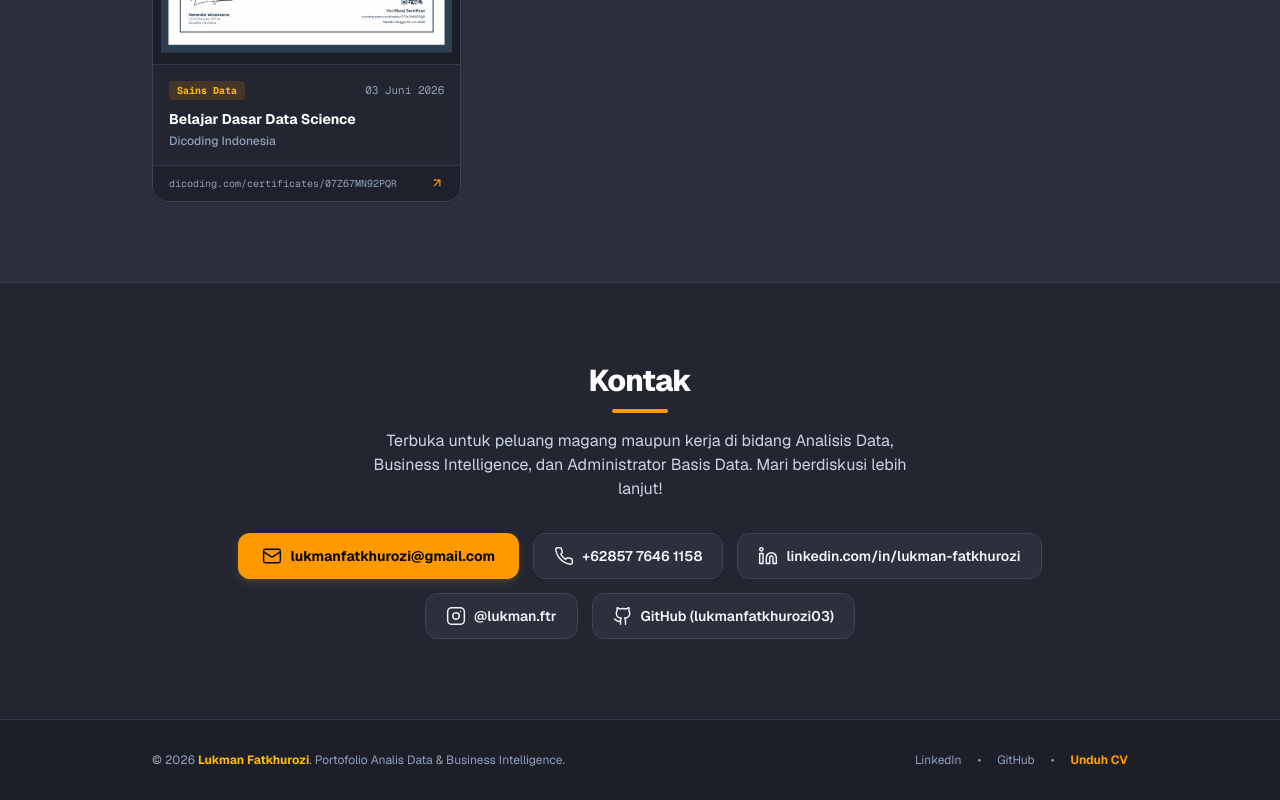
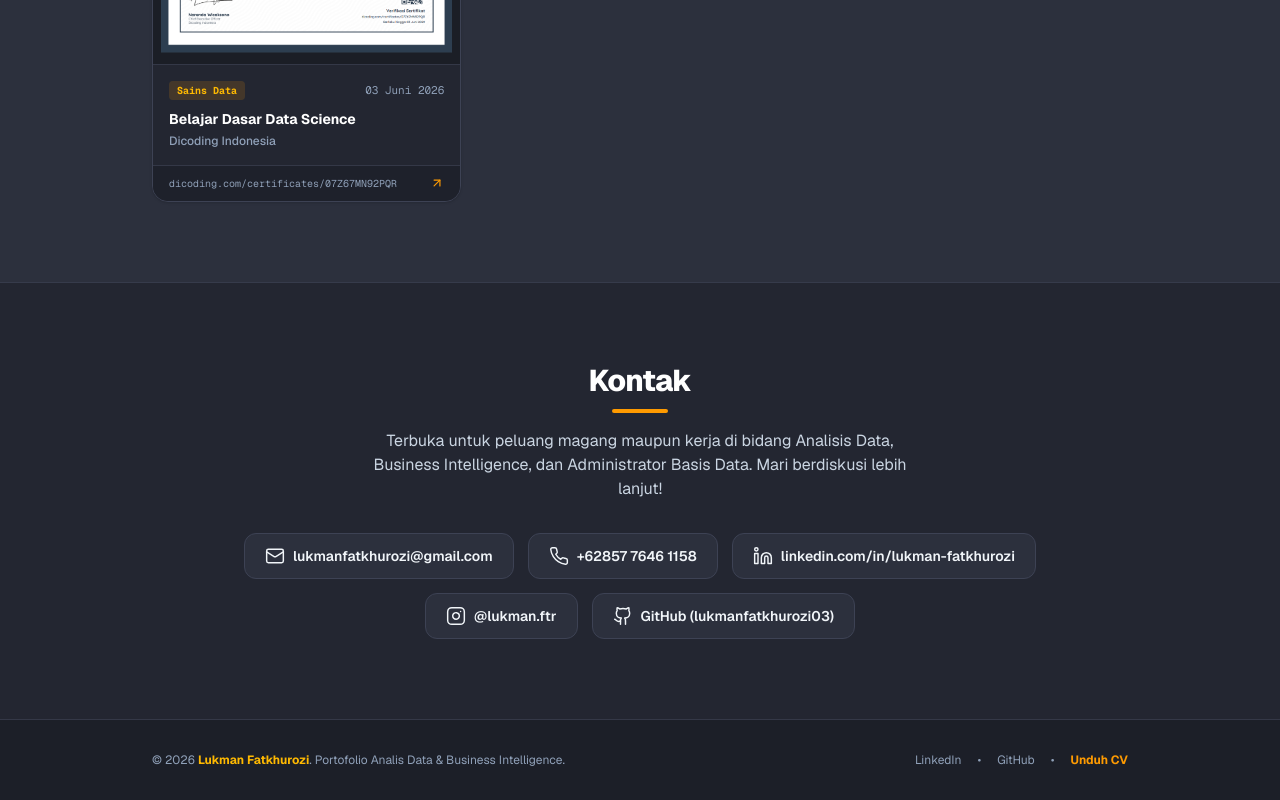
Before and after one commit to lukmanfatkhurozi03/Portofolio, a Next.js app: page / in a window 1280 px wide. Shown: the part 6446-7246 px from the top of the page. Built offline with nearby package versions, Linux system fonts and the light colour scheme.

Commit message:
style(contact): unify contact button styles for visual consistency

```diff
--- a/src/app/page.tsx
+++ b/src/app/page.tsx
@@ -1587,7 +1587,7 @@ export default function PortfolioPage() {
             <div className="mt-8 flex flex-wrap justify-center gap-3.5">
               <a
                 href={`mailto:${DATA.profile.email}`}
-                className="inline-flex items-center gap-2 rounded-xl bg-amber-500 hover:bg-amber-400 px-6 py-3 text-sm font-bold text-zinc-950 shadow-md shadow-amber-500/15 transition-all"
+                className="inline-flex items-center gap-2 rounded-xl border border-slate-300 dark:border-[#3d4254] bg-slate-50 dark:bg-[#2c303d] px-5 py-3 text-sm font-semibold text-slate-800 dark:text-slate-100 transition-all hover:border-amber-500 hover:text-amber-500"
               >
                 <Icons.Mail />
                 <span>{DATA.profile.email}</span>
```
